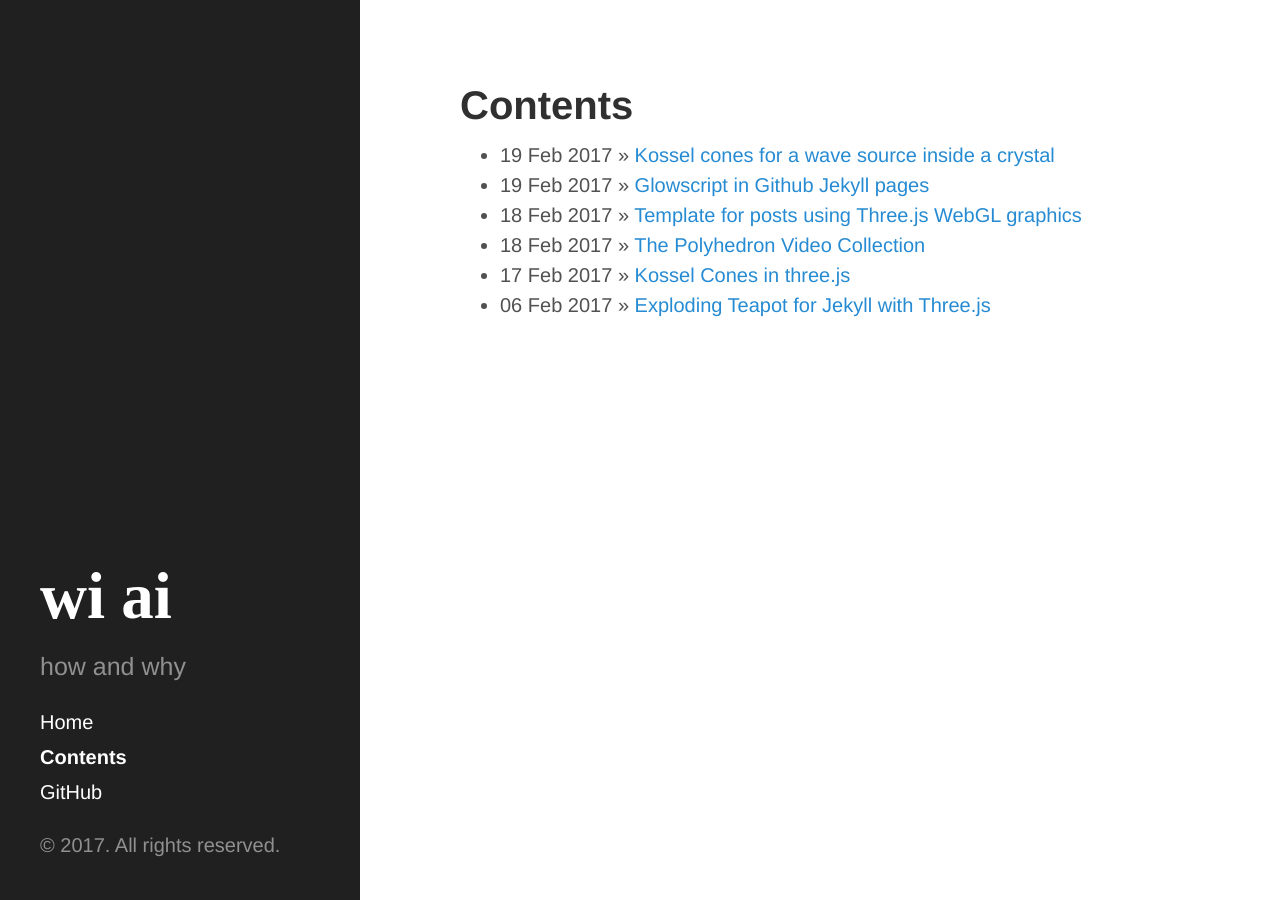
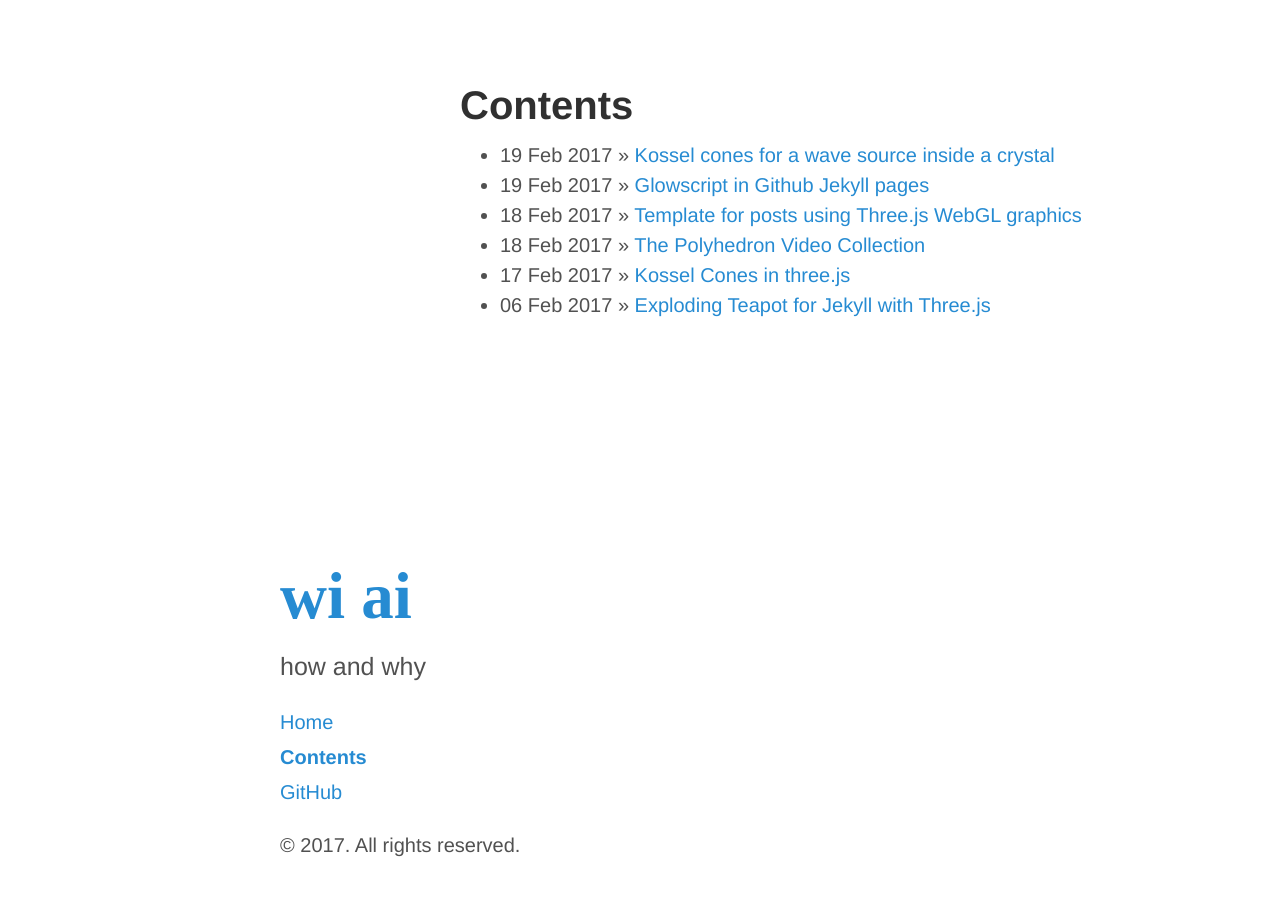
Before and after one commit to wiai/wiai.github.io, a Jekyll site: the page built from archive.md, in a window 1280 px wide. Built offline with Jekyll 4.4.1, drawn with Linux system fonts in a browser that asks for light colours.

Commit message:
Theme change

```diff
--- a/_layouts/default.html
+++ b/_layouts/default.html
@@ -3,7 +3,7 @@
 
   {% include head.html %}
 
-  <body>
+  <body class="theme-base-0a>
 
     {% include sidebar.html %}
 
```
